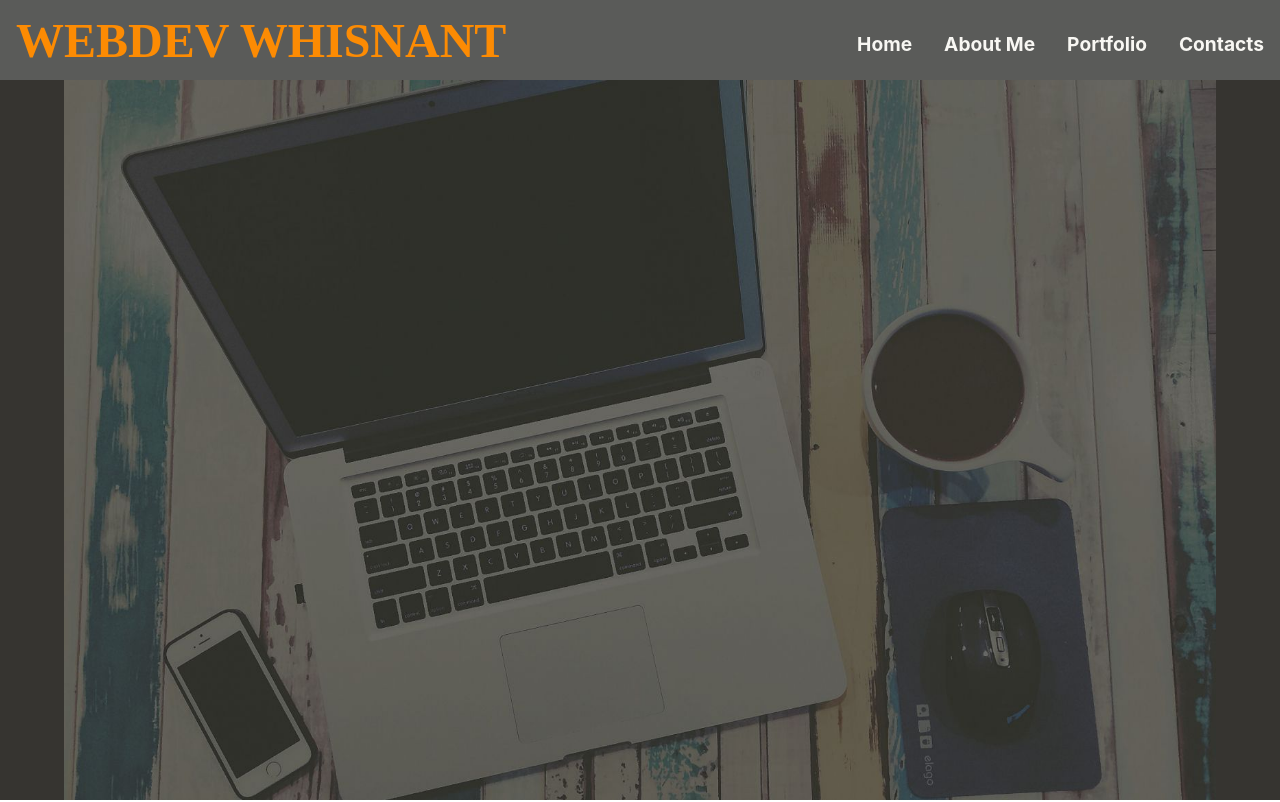
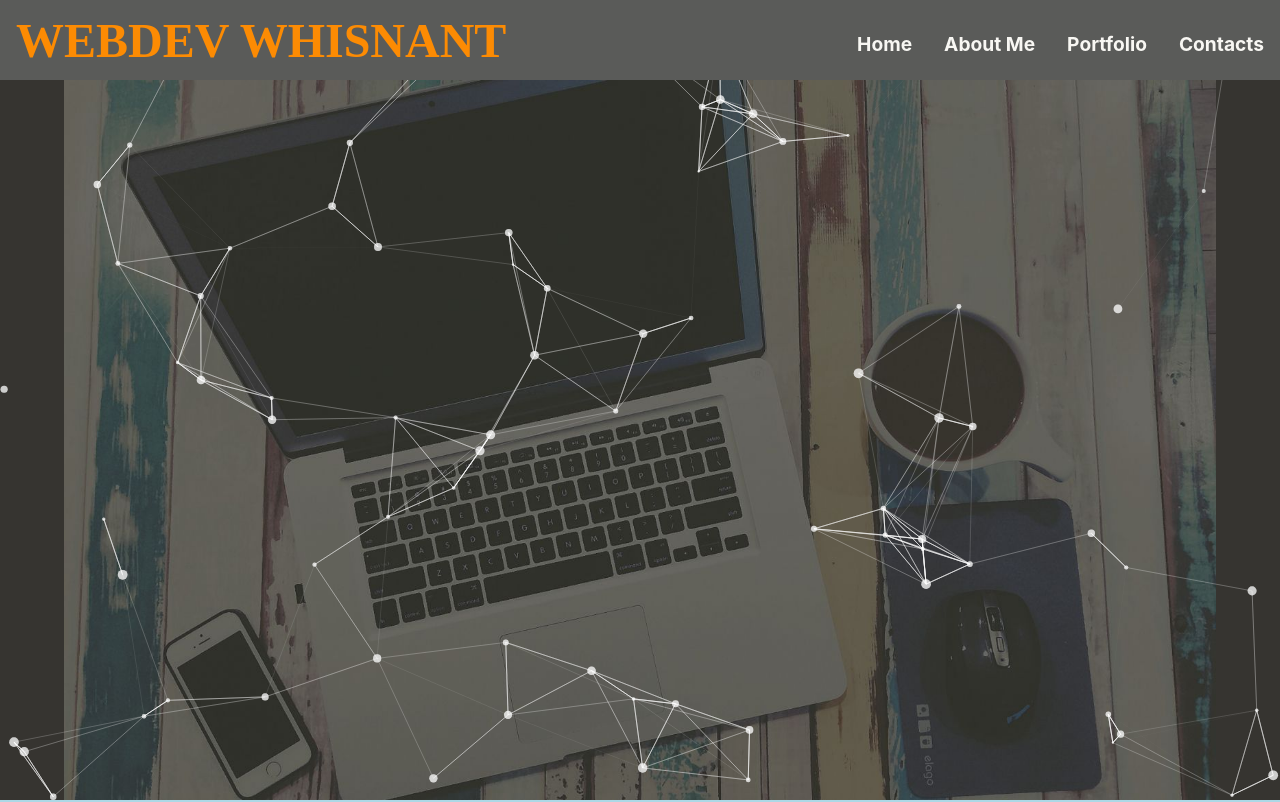
Before and after one commit to Tasups/professional-portfolio, a React (Create React App) app: page / in a window 1280 px wide. Shown: the top 802 px of the page. Built offline with nearby package versions, Linux system fonts and the light colour scheme; a web font is replaced by a local one.

Commit message:
Particles added creating problems

```diff
--- a/package.json
+++ b/package.json
@@ -9,6 +9,7 @@
     "react": "^18.0.0",
     "react-dom": "^18.0.0",
     "react-scripts": "5.0.0",
+    "react-tsparticles": "^1.42.4",
     "web-vitals": "^2.1.4"
   },
   "scripts": {
--- a/src/App.css
+++ b/src/App.css
@@ -25,6 +25,7 @@ nav {
   background-color: var(--primary-dark);
   height: 10vh;
   width: 100%;
+  z-index: 2;
 }
 
 .nav-logo {
@@ -73,3 +74,15 @@ nav {
 .header-background-image{
   height: 90vh;
 }
+
+/*----------PARTICLES----------*/
+
+#tsparticles {
+  position: static !important;
+  z-index: 1 !important;
+}
+
+.test {
+  background-color: lightblue;
+  z-index: 2 !important;
+}
--- a/src/App.js
+++ b/src/App.js
@@ -9,11 +9,13 @@ function App() {
       <div className="App">
         <Navbar />
         <Header />
-        <h1>PORTFOLIO PROFESSIONAL</h1>
-        <h1>PORTFOLIO PROFESSIONAL</h1>
-        <h1>PORTFOLIO PROFESSIONAL</h1>
-        <h1>PORTFOLIO PROFESSIONAL</h1>
-        <h1>PORTFOLIO PROFESSIONAL</h1>
+        <div className="test">
+          <h1>PORTFOLIO PROFESSIONAL</h1>
+          <h1>PORTFOLIO PROFESSIONAL</h1>
+          <h1>PORTFOLIO PROFESSIONAL</h1>
+          <h1>PORTFOLIO PROFESSIONAL</h1>
+          <h1>PORTFOLIO PROFESSIONAL</h1>
+        </div>
       </div>
     </>
   );
--- a/src/components/Header.js
+++ b/src/components/Header.js
@@ -1,11 +1,102 @@
 import React from 'react';
+
+import Particles from 'react-tsparticles';
 
 import background from '../images/portfoliobg.png';
 
 const Header = () => {
+
+  const particlesInit = (main) => {
+    // you can initialize the tsParticles instance (main) here, adding custom shapes or presets
+  };
+
+  const particlesLoaded = (container) => {
+  };
+
   return (
     <div className="header-wrapper">
-      <img className="header-background-image" src={background} alt="coffee and computer" />
+      <Particles
+        id="tsparticles"
+        init={particlesInit}
+        loaded={particlesLoaded}
+        options={{
+          fpsLimit: 120,
+          interactivity: {
+            events: {
+              onClick: {
+                enable: true,
+                mode: "push",
+              },
+              onHover: {
+                enable: false,
+                mode: "repulse",
+              },
+              resize: true,
+            },
+            modes: {
+              bubble: {
+                distance: 400,
+                duration: 2,
+                opacity: 0.8,
+                size: 20,
+              },
+              push: {
+                quantity: 4,
+              },
+              repulse: {
+                distance: 200,
+                duration: 0.4,
+              },
+            },
+          },
+          particles: {
+            color: {
+              value: "#ffffff",
+            },
+            links: {
+              color: "#ffffff",
+              distance: 150,
+              enable: true,
+              opacity: 0.5,
+              width: 1,
+            },
+            collisions: {
+              enable: true,
+            },
+            move: {
+              direction: "none",
+              enable: true,
+              outMode: "bounce",
+              random: false,
+              speed: 1,
+              straight: false,
+            },
+            number: {
+              density: {
+                enable: false,
+                area: 1000,
+              },
+              value: 80,
+            },
+            opacity: {
+              value: 0.5,
+            },
+            shape: {
+              type: "circle",
+            },
+            size: {
+              random: true,
+              value: 5,
+            },
+          },
+          detectRetina: true,
+        }}
+      />
+      <img
+        className="header-background-image"
+        src={background}
+        alt="coffee and computer"
+      />
     </div>
   );
 }
```
Also changed, not shown: 1 other file (tests, documents, lock files or other folders).
